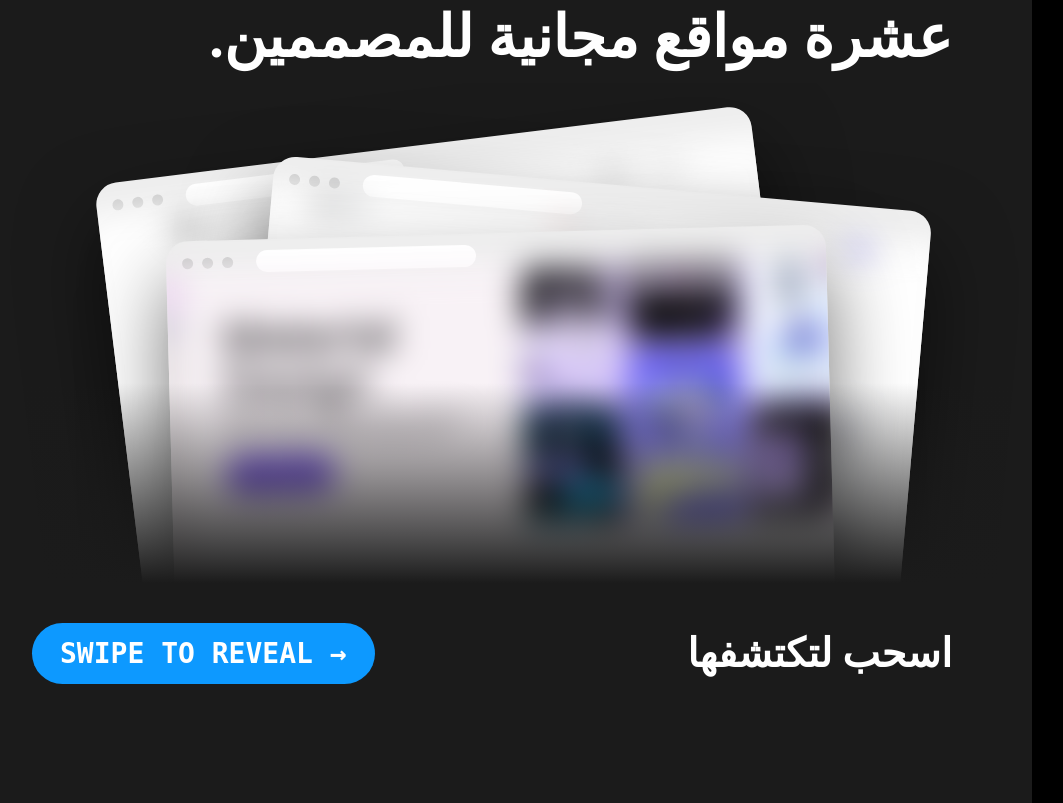
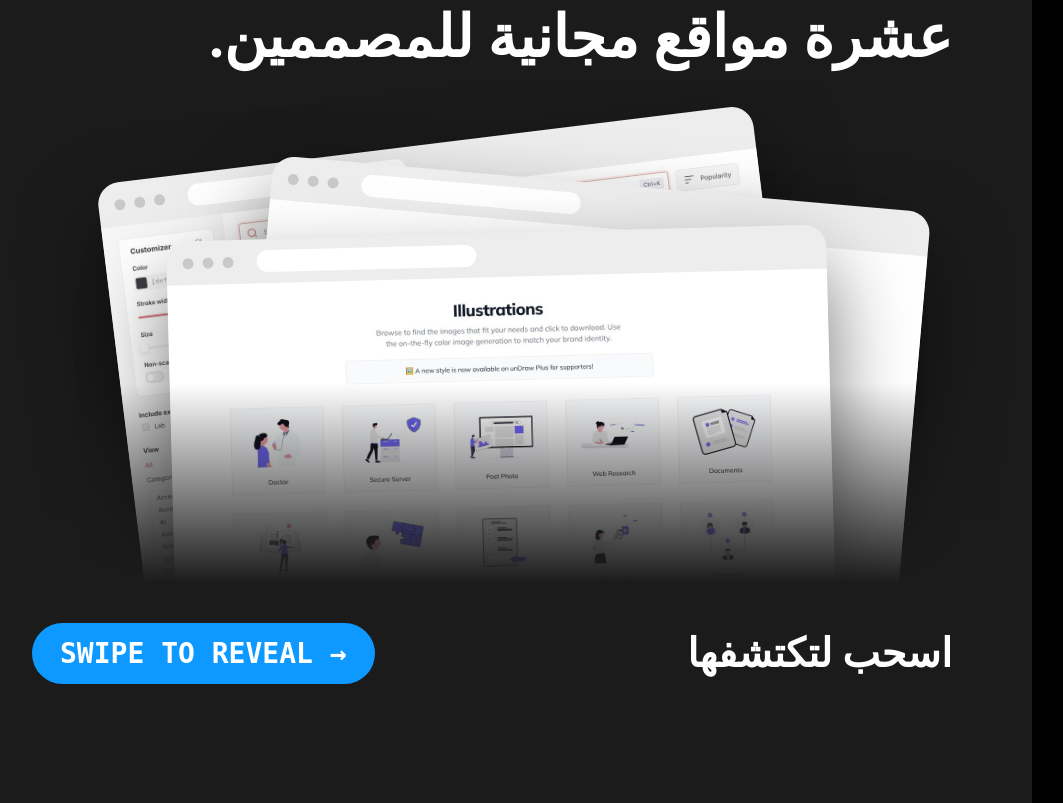
Before and after one commit to Adel1637/Adel1637, a website: page carousels/resources/cover-carousel.html in a window 1280 px wide. Shown: the part 877-1680 px from the top of the page, without its empty margins (48-1111 px from the left). Drawn offline with Linux system fonts and the light colour scheme; a web font is replaced by a local one.

Commit message:
Free resources : couvertures avec captures nettes, recadrées sous l'en-tête (pas de nom visible)
Co-Authored-By: Claude Opus 5.5 <noreply@anthropic.com>
Claude-Session: https://claude.ai/code/session_01FBPTB3jeqhR1KyoC7UCUXC

```diff
--- a/carousels/resources/cover-carousel.html
+++ b/carousels/resources/cover-carousel.html
@@ -11,12 +11,12 @@
 .win .bar{height:44px;display:flex;align-items:center;gap:9px;padding:0 16px}
 .win .dot{width:11px;height:11px;border-radius:6px;background:#C9C9C9}
 .win .url{margin-left:14px;width:220px;height:22px;border-radius:11px;background:#fff}
-.win img{display:block;width:100%;filter:blur(15px) saturate(1.05);transform:scale(1.06)}
+.win img{display:block;width:100%}
 .pill{display:inline-block;background:#0D99FF;color:#fff;font:600 28px Mono;padding:14px 28px;border-radius:40px}
 </style></head><body><div class="s" id="c" style="width:1080px;height:1920px">
  <div class="mono" style="position:absolute;top:270px;left:80px">LEARN UI/UX</div><div class="mono" style="position:absolute;top:270px;right:80px">AG STUDIO</div>
  <div class="h" style="position:absolute;top:380px;left:76px;font-size:150px"><span style="color:#0D99FF">10</span> FREE<br>SITES FOR<br>DESIGNERS.</div>
  <div class="ar" style="position:absolute;top:880px;right:80px;font-size:58px">عشرة مواقع مجانية للمصممين.</div>
- <div style="position:absolute;top:960px;left:0;width:1080px;height:500px;overflow:hidden"><div class="win" style="left:170px;top:60px;width:660px;transform:rotate(-7deg);z-index:1"><div class="bar"><span class="dot"></span><span class="dot"></span><span class="dot"></span><span class="url"></span></div><img src="../../resources-sites/shots/mobbin.jpg"></div><div class="win" style="left:300px;top:100px;width:660px;transform:rotate(5deg);z-index:2"><div class="bar"><span class="dot"></span><span class="dot"></span><span class="dot"></span><span class="url"></span></div><img src="../../resources-sites/shots/undraw.jpg"></div><div class="win" style="left:220px;top:150px;width:660px;transform:rotate(-1.5deg);z-index:3"><div class="bar"><span class="dot"></span><span class="dot"></span><span class="dot"></span><span class="url"></span></div><img src="../../resources-sites/shots/material.jpg"></div><div style="position:absolute;left:0;right:0;bottom:0;height:200px;background:linear-gradient(rgba(27,27,27,0),#1B1B1B);z-index:4"></div></div>
+ <div style="position:absolute;top:960px;left:0;width:1080px;height:500px;overflow:hidden"><div class="win" style="left:170px;top:60px;width:660px;transform:rotate(-7deg);z-index:1"><div class="bar"><span class="dot"></span><span class="dot"></span><span class="dot"></span><span class="url"></span></div><img src="../../resources-sites/shots/crop-lucide.jpg"></div><div class="win" style="left:300px;top:100px;width:660px;transform:rotate(5deg);z-index:2"><div class="bar"><span class="dot"></span><span class="dot"></span><span class="dot"></span><span class="url"></span></div><img src="../../resources-sites/shots/crop-mobbin.jpg"></div><div class="win" style="left:220px;top:150px;width:660px;transform:rotate(-1.5deg);z-index:3"><div class="bar"><span class="dot"></span><span class="dot"></span><span class="dot"></span><span class="url"></span></div><img src="../../resources-sites/shots/crop-undraw.jpg"></div><div style="position:absolute;left:0;right:0;bottom:0;height:200px;background:linear-gradient(rgba(27,27,27,0),#1B1B1B);z-index:4"></div></div>
  <div style="position:absolute;top:1500px;left:80px;right:80px;display:flex;justify-content:space-between;align-items:center;z-index:5"><span class="pill">SWIPE TO REVEAL →</span><span class="ar" style="font-size:40px">اسحب لتكتشفها</span></div>
 </div></body></html>
```
Also changed, not shown: carousels/resources/cover-short.html (+2 -2 lines), carousels/resources/cover-thumb.html (+2 -2 lines), carousels/resources/covers.mjs (+4 -4 lines), carousels/resources/Cover-short.png, carousels/resources/Slide-01.png, carousels/resources/Thumb-long.png, resources-sites/shots/crop-gfonts.jpg (added), resources-sites/shots/crop-lucide.jpg (added), resources-sites/shots/crop-mobbin.jpg (added), resources-sites/shots/crop-undraw.jpg (added).
